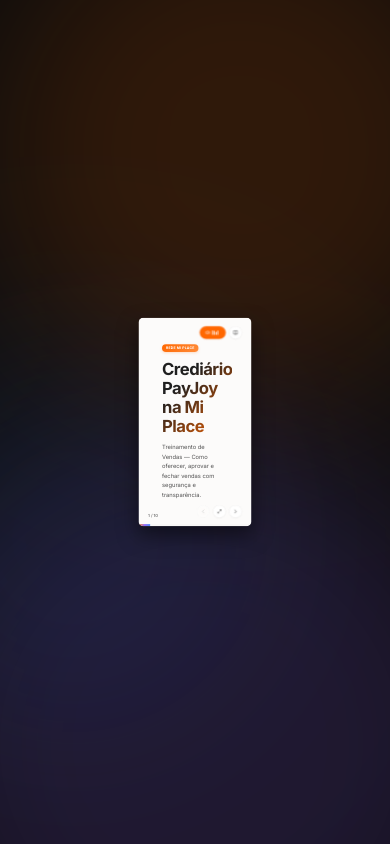
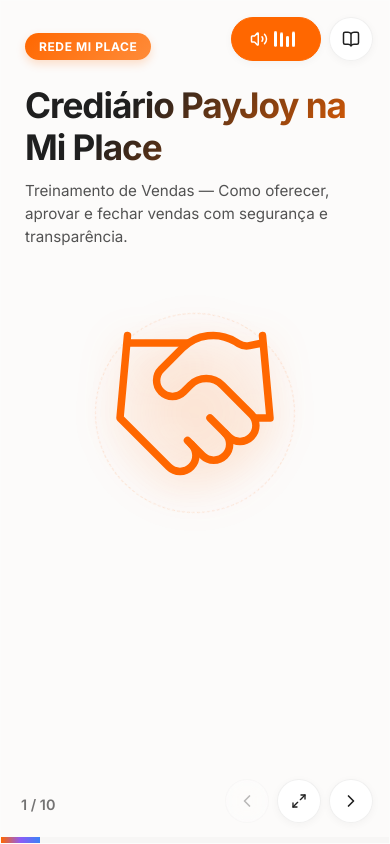
Before and after one commit to darkmorellato/treinamento-payjoy, a React (Vite) app: page / in a window 390 px wide. Built offline with nearby package versions, Linux system fonts and the light colour scheme.

Commit message:
feat: adicionar responsividade para mobile, tablet e desktop

```diff
--- a/src/App.tsx
+++ b/src/App.tsx
@@ -16,6 +16,7 @@
   const [currentIndex, setCurrentIndex] = useState(0);
   const [direction, setDirection] = useState(0);
   const [scale, setScale] = useState(1);
+  const [isResponsive, setIsResponsive] = useState(false);
 
   // Background Audio State - Default to true to trigger autoplay
   const [isPlaying, setIsPlaying] = useState(true);
@@ -90,12 +91,18 @@
       const windowWidth = window.innerWidth;
       const windowHeight = window.innerHeight;
 
-      // Calculate scale to fit width and height with padding
-      const scaleX = windowWidth / targetWidth;
-      const scaleY = windowHeight / targetHeight;
-      const nextScale = Math.min(scaleX, scaleY) * 0.95;
+      const isMobileOrTablet = windowWidth < 1024 || windowHeight < 700;
+      setIsResponsive(isMobileOrTablet);
 
-      setScale(Math.max(nextScale, 0.15));
+      if (isMobileOrTablet) {
+        setScale(1);
+      } else {
+        // Calculate scale to fit width and height with padding
+        const scaleX = windowWidth / targetWidth;
+        const scaleY = windowHeight / targetHeight;
+        const nextScale = Math.min(scaleX, scaleY) * 0.95;
+        setScale(Math.max(nextScale, 0.15));
+      }
     };
 
     window.addEventListener('resize', handleResize);
@@ -200,8 +207,8 @@
 
       {/* 16:9 Viewport */}
       <div
-        className="slide-viewport"
-        style={{ transform: `scale(${scale})` }}
+        className={`slide-viewport ${isResponsive ? 'responsive-mode' : ''}`}
+        style={isResponsive ? {} : { transform: `scale(${scale})` }}
       >
         {/* Top Utility Controls (Music & Notes) - Hidden in Quiz Mode */}
         {!isQuizMode && (
--- a/src/components/SlideRenderer.tsx
+++ b/src/components/SlideRenderer.tsx
@@ -251,7 +251,7 @@
             )}
           </div>
 
-          <div style={{ display: 'flex', gap: '24px', width: '100%', marginTop: '10px' }}>
+          <div className="cards-container">
             {slide.cards?.map((card, idx) => {
               const CardIcon = card.icon ? iconMap[card.icon] : null;
               const cardAccentColor = stepColors[idx % stepColors.length];
@@ -365,18 +365,17 @@
               />
             </svg>
 
-            <div style={{ display: 'flex', justifyContent: 'space-between', position: 'relative', zIndex: 1 }}>
+            <div className="timeline-container">
               {slide.steps?.map((step, idx) => {
                 const stepColor = stepColors[idx % stepColors.length];
                 return (
                   <motion.div
                     key={idx}
                     variants={itemVariants}
+                    className="timeline-step-item"
                     style={{
                       flex: 1,
-                      textAlign: 'center',
                       padding: '0 14px',
-                      marginTop: idx % 2 === 1 ? '35px' : '0'
                     }}
                   >
                     <div style={{
@@ -697,7 +696,7 @@
           </motion.span>
           <motion.h2 className="gradient-text-purple" variants={itemVariants} style={{ fontSize: '2.6rem', marginBottom: '40px' }}>{slide.title}</motion.h2>
 
-          <div style={{ display: 'flex', gap: '30px' }}>
+          <div className="objection-grid-container">
             {slide.objections?.map((obj, idx) => {
               const ObjIcon = obj.icon ? iconMap[obj.icon] : null;
               const cardAccentColor = idx === 0 ? 'var(--accent-green)' : 'var(--accent-orange)';
@@ -760,7 +759,7 @@
               </p>
             </motion.div>
 
-            <div style={{ display: 'flex', gap: '16px' }}>
+            <div className="closing-cards-container">
               {slide.closingCards?.map((card, idx) => {
                 const CardIcon = card.icon ? iconMap[card.icon] : null;
                 const cardAccentColor = stepColors[idx % stepColors.length];
--- a/src/index.css
+++ b/src/index.css
@@ -392,3 +392,225 @@
   0% { transform: scaleY(0.2); }
   100% { transform: scaleY(1); }
 }
+
+/* ==========================================
+   Responsive Adaptations (Tablet & Mobile)
+   ========================================== */
+
+@media (max-width: 1024px) {
+  /* Fluid Viewport on smaller screens */
+  .slide-viewport.responsive-mode {
+    width: 100% !important;
+    height: 100% !important;
+    max-width: 100% !important;
+    max-height: 100% !important;
+    border-radius: 0 !important;
+    box-shadow: none !important;
+    transform: none !important;
+    display: flex;
+    flex-direction: column;
+    overflow: hidden;
+  }
+
+  /* Make slide content area scrollable vertically to prevent cuts */
+  .slide-viewport.responsive-mode .slide-content-area {
+    flex: 1;
+    overflow-y: auto !important;
+    -webkit-overflow-scrolling: touch;
+    padding-top: 76px !important; /* Avoid overlap with absolute top utilities */
+    padding-bottom: 84px !important; /* Avoid overlap with absolute bottom controls */
+    display: block; /* Disable height limits on contents */
+  }
+
+  /* Stack split layouts vertically */
+  .split-layout {
+    flex-direction: column !important;
+    height: auto !important;
+    min-height: 100%;
+  }
+
+  .split-left, .split-right {
+    flex: none !important;
+    width: 100% !important;
+    height: auto !important;
+    padding: 2rem 1.5rem !important;
+  }
+
+  /* Reduce absolute padding in full layouts */
+  .full-layout {
+    padding: 2rem 1.5rem !important;
+    height: auto !important;
+    min-height: 100%;
+  }
+
+  /* Reposition Top & Bottom overlays */
+  .utilities-overlay {
+    top: 16px !important;
+    right: 16px !important;
+    gap: 8px !important;
+  }
+
+  .controls-overlay {
+    bottom: 20px !important;
+    right: 16px !important;
+    gap: 8px !important;
+  }
+
+  .slide-number {
+    bottom: 30px !important;
+    left: 20px !important;
+  }
+
+  /* Make notes drawer overlay less obstructive and scrollable */
+  .notes-drawer {
+    max-height: 160px !important;
+    padding: 16px 20px 24px !important;
+    overflow-y: auto !important;
+    border-radius: 12px 12px 0 0 !important;
+  }
+
+  /* Responsive Headings Typography (Overriding inline styles) */
+  .slide-viewport h1 {
+    font-size: 2.2rem !important;
+    margin-bottom: 12px !important;
+    line-height: 1.2 !important;
+  }
+
+  .slide-viewport h2 {
+    font-size: 1.8rem !important;
+    margin-bottom: 12px !important;
+    line-height: 1.2 !important;
+  }
+
+  .slide-viewport h3 {
+    font-size: 1.5rem !important;
+    margin-bottom: 12px !important;
+    line-height: 1.25 !important;
+  }
+
+  .slide-viewport h4 {
+    font-size: 1.15rem !important;
+    margin-bottom: 8px !important;
+  }
+
+  .slide-viewport p {
+    font-size: 0.95rem !important;
+    line-height: 1.5 !important;
+  }
+
+  /* Scale down decorative illustrations and background circles */
+  .slide-viewport svg[size="180"],
+  .slide-viewport svg[size="160"],
+  .slide-viewport svg[size="140"] {
+    width: 100px !important;
+    height: 100px !important;
+  }
+
+  .split-right div[style*="width: 320px"],
+  .split-right div[style*="width: 340px"],
+  .split-right div[style*="width: 280px"],
+  .split-right div[style*="width: 260px"],
+  .split-left div[style*="width: 260px"] {
+    width: 200px !important;
+    height: 200px !important;
+  }
+
+  /* Responsive Containers */
+  .cards-container {
+    flex-direction: column !important;
+    gap: 16px !important;
+    margin-top: 16px !important;
+  }
+
+  .cards-container .glass-card {
+    padding: 24px 20px !important;
+  }
+
+  /* Timeline Slide Adaptation */
+  .timeline-container {
+    flex-direction: column !important;
+    gap: 24px !important;
+    align-items: flex-start !important;
+    padding-left: 20px !important;
+    margin-top: 20px !important;
+    margin-bottom: 20px !important;
+    border-left: 3px solid var(--accent-orange) !important;
+  }
+
+  /* Hide the horizontal timeline path svg */
+  .slide-viewport svg[viewBox="0 0 1000 100"] {
+    display: none !important;
+  }
+
+  .timeline-step-item {
+    text-align: left !important;
+    padding: 0 !important;
+    margin-top: 0 !important;
+    margin-bottom: 8px !important;
+    display: flex !important;
+    flex-direction: row !important;
+    align-items: flex-start !important;
+    gap: 16px !important;
+    width: 100% !important;
+  }
+
+  .timeline-step-item:nth-child(even) {
+    margin-top: 0 !important;
+  }
+
+  .timeline-step-item > div:first-child {
+    margin-bottom: 0 !important;
+    flex-shrink: 0 !important;
+  }
+
+  /* Objection Interactive / Grid Slides */
+  .objection-grid-container {
+    flex-direction: column !important;
+    gap: 16px !important;
+  }
+
+  .objection-grid-container .glass-card {
+    padding: 24px 20px !important;
+  }
+
+  .closing-cards-container {
+    flex-direction: column !important;
+    gap: 12px !important;
+  }
+
+  /* Quiz final screen styles */
+  .quiz-intro-stats {
+    flex-direction: column !important;
+    gap: 12px !important;
+    text-align: center !important;
+  }
+
+  .quiz-intro-stats > div {
+    border-left: none !important;
+    padding-left: 0 !important;
+  }
+
+  .quiz-question-column {
+    gap: 16px !important;
+  }
+
+  .quiz-explanation-column {
+    border-left: none !important;
+    border-top: 1px solid rgba(0,0,0,0.05) !important;
+    padding-left: 0 !important;
+    padding-top: 24px !important;
+    margin-top: 16px !important;
+  }
+
+  .quiz-results-box {
+    padding: 16px 24px !important;
+    margin-bottom: 24px !important;
+  }
+
+  /* Make quiz layouts scroll naturally */
+  .slide-viewport.responsive-mode .full-layout {
+    display: flex !important;
+    flex-direction: column !important;
+    justify-content: flex-start !important;
+  }
+}
```
Also changed, not shown: src/components/FinalQuizRenderer.tsx (+6 -26 lines).
